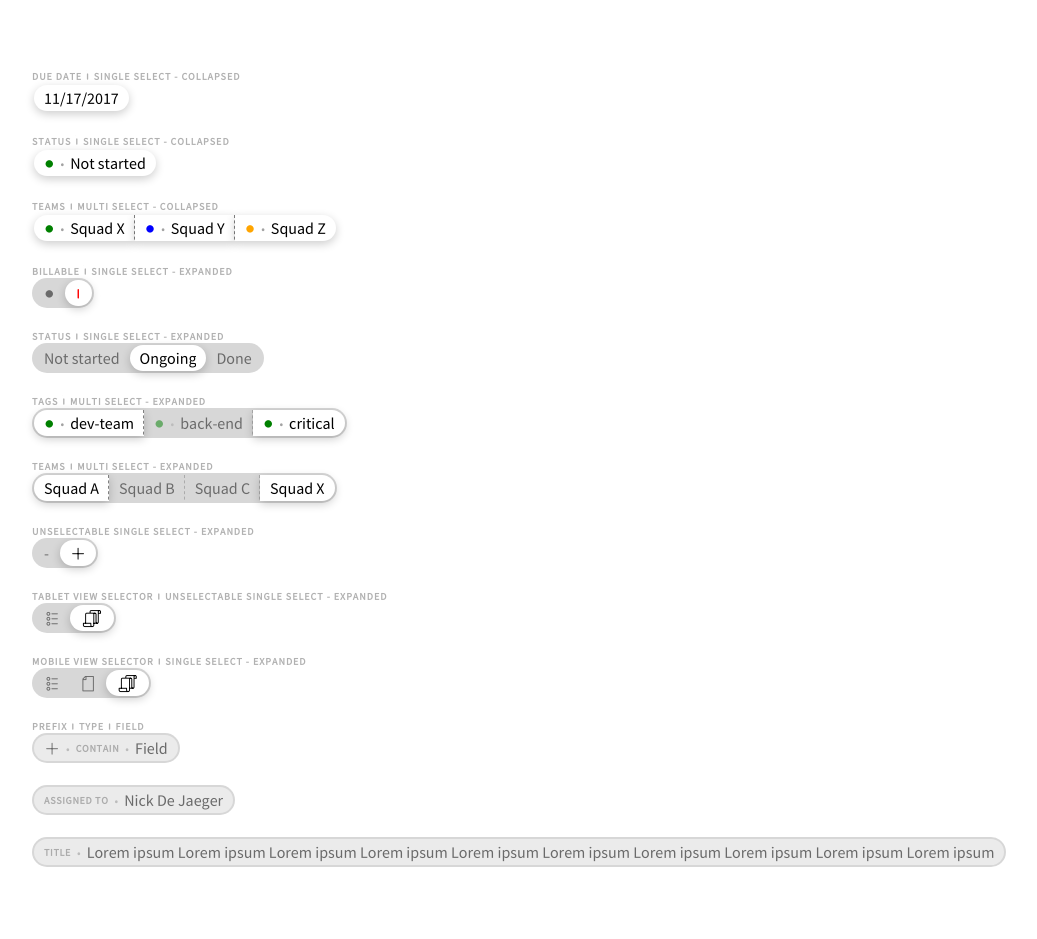
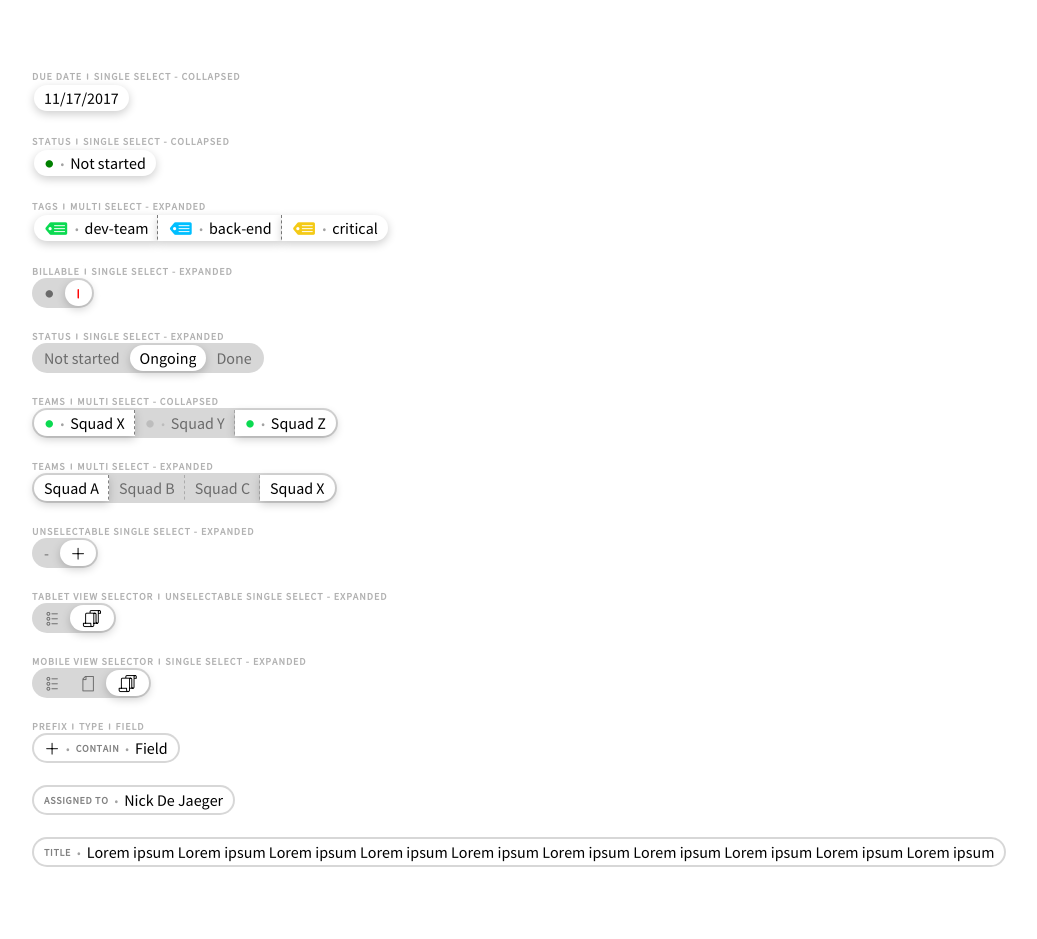
Before and after one commit to lordblendi/tracker-mockup, a Jekyll site: the page built from pages/components.html, in a window 1280 px wide. Shown: the whole page, without its empty margins (18-1055 px from the left). Built offline with Jekyll 4.4.1, drawn with Linux system fonts in a browser that asks for light colours; nearby versions of some CDN libraries; comment, search, counter and statistics services are not loaded.

Commit message:
update components

```diff
--- a/_includes/components/selectors/collapsed/teams.html
+++ b/_includes/components/selectors/collapsed/teams.html
@@ -1,23 +1,23 @@
 <div class="pmx-selector pmx-selector--collapsed pmx-selector--multiSelect MULTISELECT__POPUP" data-popid="#multiSelector-3">
   <div class="pmx-selector__item pmx-selector__item--selected">
     <div class="pmx-selector__block ">
-      <span class="pmx-selector__blockPart pmx-selector__blockPart--prefix" style="color: green;">܌</span>
+      <span class="pmx-selector__blockPart pmx-selector__blockPart--prefix" style="color: #0bda51;">ग़</span>
       <span class="pmx-selector__blockSeperator">•</span>
-      <span class="pmx-selector__blockPart pmx-selector__blockPart--field">Squad X</span>
+      <span class="pmx-selector__blockPart pmx-selector__blockPart--field">dev-team</span>
     </div>
   </div>
   <div class="pmx-selector__item pmx-selector__item--selected">
     <div class="pmx-selector__block ">
-      <span class="pmx-selector__blockPart pmx-selector__blockPart--prefix" style="color: blue;">܌</span>
+      <span class="pmx-selector__blockPart pmx-selector__blockPart--prefix" style="color: #00bfff;">ग़</span>
       <span class="pmx-selector__blockSeperator">•</span>
-      <span class="pmx-selector__blockPart pmx-selector__blockPart--field">Squad Y</span>
+      <span class="pmx-selector__blockPart pmx-selector__blockPart--field">back-end</span>
     </div>
   </div>
   <div class="pmx-selector__item pmx-selector__item--selected">
     <div class="pmx-selector__block ">
-      <span class="pmx-selector__blockPart pmx-selector__blockPart--prefix" style="color: orange;">܌</span>
+      <span class="pmx-selector__blockPart pmx-selector__blockPart--prefix" style="color: #f4ca16;">ग़</span>
       <span class="pmx-selector__blockSeperator">•</span>
-      <span class="pmx-selector__blockPart pmx-selector__blockPart--field">Squad Z</span>
+      <span class="pmx-selector__blockPart pmx-selector__blockPart--field">critical</span>
     </div>
   </div>
 </div>
--- a/_includes/components/selectors/expanded/tags.html
+++ b/_includes/components/selectors/expanded/tags.html
@@ -1,23 +1,23 @@
 <div class="pmx-selector pmx-selector--expanded pmx-selector--multiSelect">
   <div class="pmx-selector__item pmx-selector__item--selected">
     <div class="pmx-selector__block ">
-      <span class="pmx-selector__blockPart pmx-selector__blockPart--prefix" style="color: green;">܌</span>
+      <span class="pmx-selector__blockPart pmx-selector__blockPart--prefix" style="color: #0bda51;">܌</span>
       <span class="pmx-selector__blockSeperator">•</span>
-      <span class="pmx-selector__blockPart pmx-selector__blockPart--field">dev-team</span>
+      <span class="pmx-selector__blockPart pmx-selector__blockPart--field">Squad X</span>
     </div>
   </div>
   <div class="pmx-selector__item">
     <div class="pmx-selector__block ">
-      <span class="pmx-selector__blockPart pmx-selector__blockPart--prefix" style="color: green;">܌</span>
+      <span class="pmx-selector__blockPart pmx-selector__blockPart--prefix" style="color: #0bda51;">܌</span>
       <span class="pmx-selector__blockSeperator">•</span>
-      <span class="pmx-selector__blockPart pmx-selector__blockPart--field">back-end</span>
+      <span class="pmx-selector__blockPart pmx-selector__blockPart--field">Squad Y</span>
     </div>
   </div>
   <div class="pmx-selector__item pmx-selector__item--selected">
     <div class="pmx-selector__block ">
-      <span class="pmx-selector__blockPart pmx-selector__blockPart--prefix" style="color: green;">܌</span>
+      <span class="pmx-selector__blockPart pmx-selector__blockPart--prefix" style="color: #0bda51;">܌</span>
       <span class="pmx-selector__blockSeperator">•</span>
-      <span class="pmx-selector__blockPart pmx-selector__blockPart--field">critical</span>
+      <span class="pmx-selector__blockPart pmx-selector__blockPart--field">Squad Z</span>
     </div>
   </div>
 </div>
--- a/pages/components.html
+++ b/pages/components.html
@@ -24,7 +24,7 @@ permalink: /components
 
 <div class="field-container">
   <div class="field">
-    <div class="field__label">Teams ܐ Multi Select - collapsed</div>
+    <div class="field__label">Tags ܐ Multi Select - expanded</div>
     <div class="field__value">
       {% include components/selectors/collapsed/teams.html %}
     </div>
@@ -51,7 +51,7 @@ permalink: /components
 
 <div class="field-container">
   <div class="field">
-    <div class="field__label">Tags ܐ Multi Select - expanded</div>
+    <div class="field__label">Teams ܐ Multi Select - collapsed</div>
     <div class="field__value">
       {% include components/selectors/expanded/tags.html %}
     </div>
--- a/sass/blocks/app-navigator.scss
+++ b/sass/blocks/app-navigator.scss
@@ -36,6 +36,10 @@
     height: 100%;
     overflow-y: auto;
 
+    &::-webkit-scrollbar {
+      display: none;
+    }
+
     .tabs__panel {
       padding: 10px;
     }
--- a/sass/components/selector.scss
+++ b/sass/components/selector.scss
@@ -83,16 +83,17 @@
     cursor: pointer;
     transition: all .3s ease-in-out;
     opacity: .5;
+    filter: saturate(0);
 
     &:hover {
       background-color: rgba(255, 255, 255, .7);
-      opacity: .7;
     }
 
     &--selected {
       background-color: #FFF;
       box-shadow: 0 3px 10px rgba(0,0,0,.2);
       opacity: 1;
+      filter: saturate(1);
 
       &:hover {
         background-color: #FFF;
@@ -155,6 +156,8 @@
     .pmx-selector__item {
       background-color: #FFF;
       box-shadow: none;
+      opacity: 1;
+      filter: saturate(1);
 
       &:hover {
         background-color: #FFF;
```
